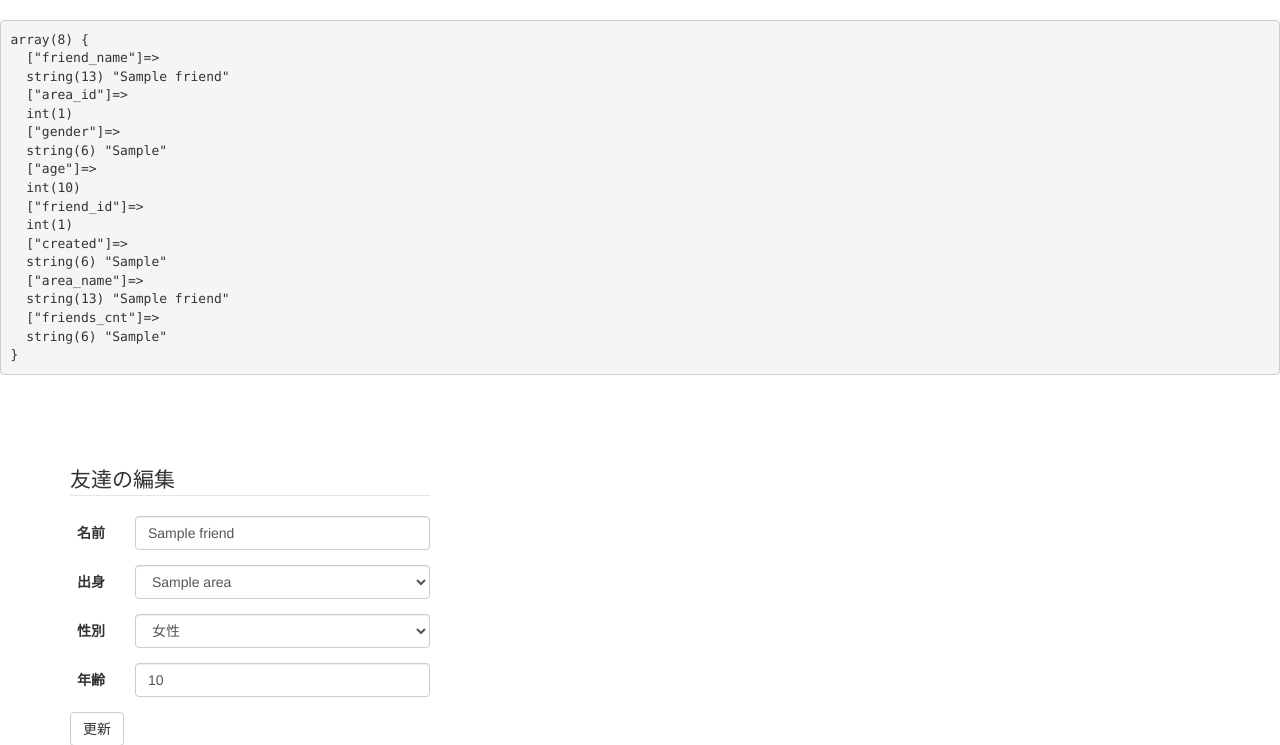
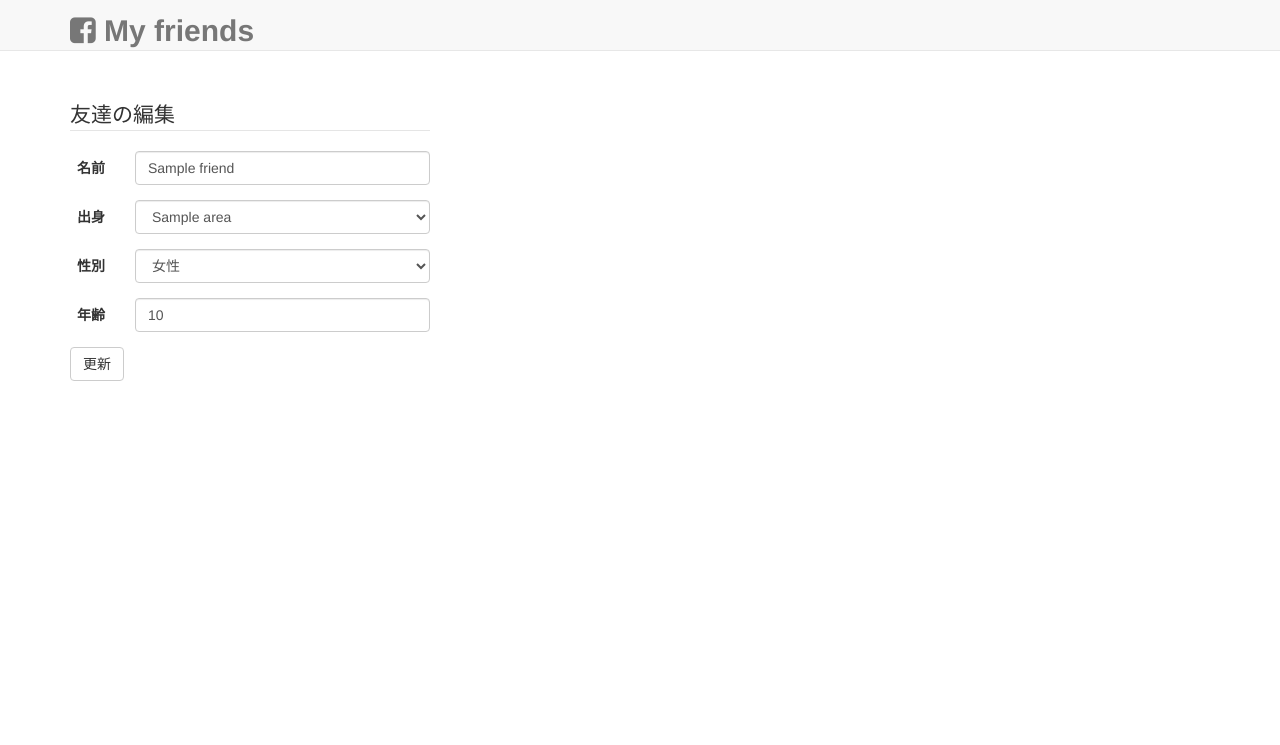
Before and after one commit to tail12/my_friends, a PHP site: page /edit.php?friend_id=1 in a window 1280 px wide. Shown: the top 745 px of the page. Run offline with PHP 8.4, Linux system fonts and the light colour scheme; tables that the repository leaves empty or names only in its code hold one stand-in row (values such as "Sample post"); some libraries are stand-ins or nearby versions.

Commit message:
edit.phpの追加

```diff
--- a/myfriends-master/edit.php
+++ b/myfriends-master/edit.php
@@ -1,47 +1,56 @@
 <?php
-    define('PDO_DNS', 'mysql:dbname=myfriends;host=localhost');
-    define('DB_USERNAME', 'root');
-    define('DB_PASSWORD', '');
-    #var_dump($_GET);
-
-    $dbh = new PDO(PDO_DNS, DB_USERNAME, DB_PASSWORD);
+# DB接続準備
+$dsn = 'mysql:dbname=myfriends;host=localhost';
+$user = 'root';
+$password = '';
+$dbh = new PDO($dsn,$user,$password);
 $dbh->query('SET NAMES utf8');
 
-    # if(!empty($_GET) && isset($_GET)){
-      $sql = sprintf("SELECT * FROM `friends` WHERE friend_id='%s'", $_GET['friend_id']);
-      $stmt = $dbh->prepare($sql);
-      $stmt->execute();
-      $friend = $stmt->fetch(PDO::FETCH_ASSOC);
-    # }
-    echo "<pre>";
-    var_dump($friend);
-    echo "</pre>";
+$friend_id = $_GET['friend_id'];
 
-    # HW：ここをUpdate文の実行に変更しましょう
-    # POST 送信された情報を取得
-    # POST送信されたら、友達データを追加
-    if(isset($_POST) && !empty($_POST)){
-      var_dump($_POST);
-      $sql = sprintf("UPDATE `friends` SET `friend_name`='%s',`area_id`=%d,`gender`=%d,`age`=%d WHERE `friend_id` = %s",
-            $_POST['name'], $_POST['area_id'], $_POST['gender'], $_POST['age'], $_GET['friend_id']);
+$sql ='SELECT * FROM `friends` WHERE `friend_id` = ' . $friend_id;
+
 # SQL実行
 $stmt = $dbh->prepare($sql);
 $stmt->execute();
-      var_dump($friend['friend_id']);
-    }
 
-    $sql = 'SELECT * FROM `areas`';
-    $areas = array();
+$friends = $stmt->fetch(PDO::FETCH_ASSOC);
+
+# セレクトボックスの都道府県
+$sql = 'SELECT * FROM `areas` WHERE 1';
+
+# SQL実行
 $stmt = $dbh->prepare($sql);
 $stmt->execute();
 
-    while (1) {
+$areas = array();
+
+while(1){
+  # データ取得
   $rec = $stmt->fetch(PDO::FETCH_ASSOC);
-        if($rec == false) break;
-        $areas[] = $rec;
+  if($rec == false){
+    break;
+  }
+  # データ格納
+  $areas[]=$rec;
+}
+
+# データの更新処理
+$friend_id = $_GET['friend_id'];
+if (isset($_POST) && !empty($_POST)) {
+  $sql = 'UPDATE `friends` SET
+  `friend_name`="'.$_POST['friend_name'].'",`area_id`='.$_POST['area_id'].',`gender`='.$_POST['gender'].',`age`='.$_POST['age'].' WHERE `friend_id` = ' . $friend_id;
+
+  # SQL実行
+  $stmt = $dbh->prepare($sql);
+  $stmt->execute();
+
+  # 更新処理が完了後、index.phpへ遷移
+  header('Location: index.php');
 }
 
 
+$dbh = null;
 ?>
 
 <!DOCTYPE html>
@@ -68,18 +77,38 @@
     <![endif]-->
   </head>
   <body>
-
+  <nav class="navbar navbar-default navbar-fixed-top">
+      <div class="container">
+          <!-- Brand and toggle get grouped for better mobile display -->
+          <div class="navbar-header page-scroll">
+              <button type="button" class="navbar-toggle" data-toggle="collapse" data-target="#bs-example-navbar-collapse-1">
+                  <span class="sr-only">Toggle navigation</span>
+                  <span class="icon-bar"></span>
+                  <span class="icon-bar"></span>
+                  <span class="icon-bar"></span>
+              </button>
+              <a class="navbar-brand" href="index.php"><span class="strong-title"><i class="fa fa-facebook-square"></i> My friends</span></a>
+          </div>
+          <!-- Collect the nav links, forms, and other content for toggling -->
+          <div class="collapse navbar-collapse" id="bs-example-navbar-collapse-1">
+              <ul class="nav navbar-nav navbar-right">
+              </ul>
+          </div>
+          <!-- /.navbar-collapse -->
+      </div>
+      <!-- /.container-fluid -->
+  </nav>
 
   <div class="container">
     <div class="row">
       <div class="col-md-4 content-margin-top">
         <legend>友達の編集</legend>
-        <form method="post" action="" class="form-horizontal" role="form">
+        <form method="post" action="edit.php?friend_id=<?php echo $friends['friend_id'] ?>" class="form-horizontal" role="form">
             <!-- 名前 -->
             <div class="form-group">
               <label class="col-sm-2 control-label">名前</label>
               <div class="col-sm-10">
-                <input type="text" name="name" class="form-control" placeholder="<?php  ?>" value="<?php echo $friend['friend_name']; ?>">
+                <input type="text" name="friend_name" class="form-control" placeholder="山田　太郎" value="<?php echo $friends['friend_name']; ?>">
               </div>
             </div>
             <!-- 出身 -->
@@ -88,11 +117,10 @@
               <div class="col-sm-10">
                 <select class="form-control" name="area_id">
                   <option value="0">出身地を選択</option>
-                  <?php
-                    foreach ($areas as $area) { ?>
-                      <?php if ($area['area_id'] == $friend['area_id']) { ?>
+              <?php foreach ($areas as $area) { ?>
+              <?php if ($area['area_id'] == $friends['area_id']) { ?>
                   <option value="<?php echo $area['area_id']; ?>" selected><?php echo $area['area_name']; ?></option>
-                      <?php }else{ ?>
+              <?php } else{ ?>
                   <option value="<?php echo $area['area_id']; ?>"><?php echo $area['area_name']; ?></option>
               <?php } ?>
               <?php } ?>
@@ -104,14 +132,14 @@
               <label class="col-sm-2 control-label">性別</label>
               <div class="col-sm-10">
                 <select class="form-control" name="gender">
-                  <?php
-                      if($friend['gender'] == 1){ ?>
+                  <option value="0">性別を選択</option>
+                  <?php if($friends['gender'] == 1){ ?>
                   <option value="1" selected>男性</option>
                   <option value="2">女性</option>
-                  <?php }else{ ?>
+                  <?php } else { ?>
                   <option value="1">男性</option>
                   <option value="2" selected>女性</option>
-                  <?php } ?>>
+                  <?php } ?>
                 </select>
               </div>
             </div>
@@ -119,11 +147,11 @@
             <div class="form-group">
               <label class="col-sm-2 control-label">年齢</label>
               <div class="col-sm-10">
-                <input type="text" name="age" class="form-control" placeholder="例：27" value="<?php echo $friend['age']; ?>">
+                <input type="text" name="age" class="form-control" placeholder="例：27" value="<?php echo $friends['age']; ?>">
               </div>
             </div>
 
-          <input type="submit" class="btn btn-default" value="更新" onclick="location.href=''" >
+          <input type="submit" class="btn btn-default" value="更新">
         </form>
       </div>
 
```
Lines whose indentation alone changed are shown as unchanged.
